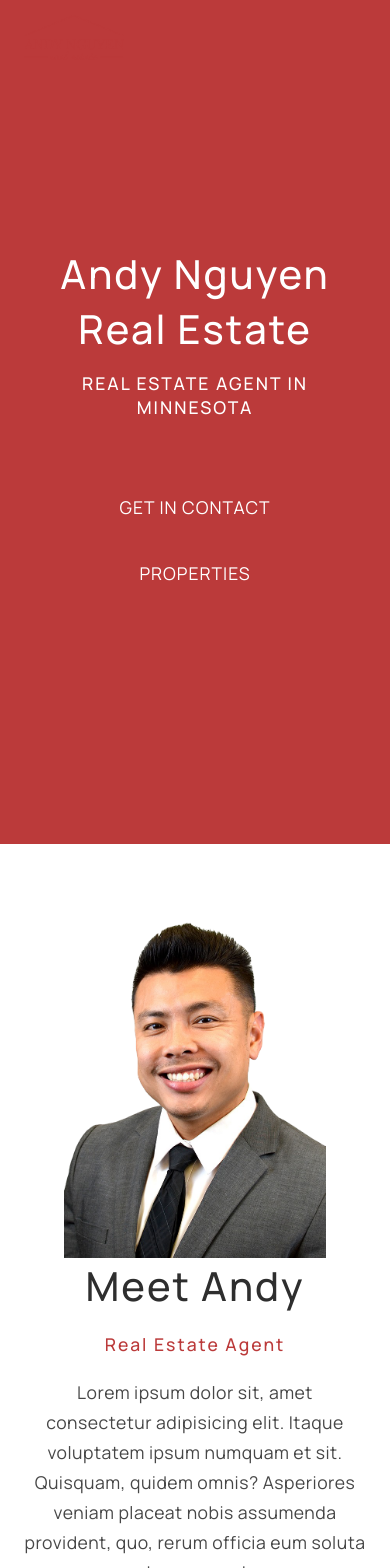
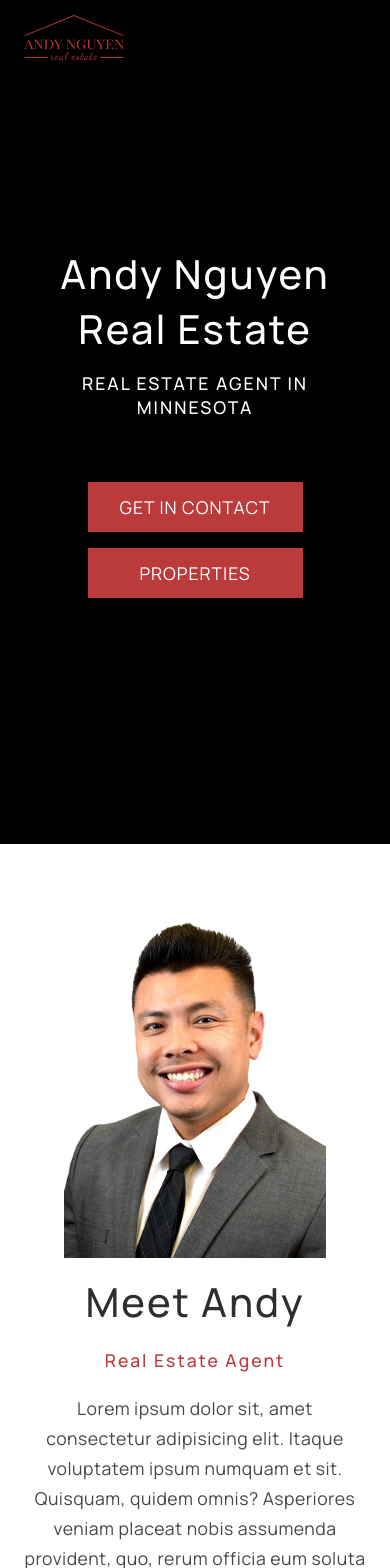
Before and after one commit to CJaclyn/anre-app, a Next.js app: page / in a window 390 px wide. Shown: the top 1568 px of the page. Built offline with nearby package versions, Linux system fonts and the light colour scheme; some icons are missing.

Commit message:
minor changes

```diff
--- a/styles/Home.css
+++ b/styles/Home.css
@@ -18,7 +18,7 @@
   position: relative;
   text-align: center;
   padding: 0 1.5rem;
-  background: #BB3A3A;
+  background: black;
   /*background: url('/header.jpg');
         background-position: center;
         background-repeat: no-repeat;
@@ -131,6 +131,7 @@
 
 .page-home .about h1 {
   position: relative;
+  margin-top: 1rem;
 }
 
 .page-home .about-container {
@@ -189,6 +190,10 @@
 
 .page-home .testimonials .line {
   margin: auto;
+}
+
+.page-home .testimonials h1 {
+  margin-top: 1rem;
 }
 
 .page-home .testimonial-imgs {
@@ -279,6 +284,9 @@
   .page-home .about .line {
     margin: initial;
   }
+  .page-home .about h1 {
+    margin-top: 0;
+  }
   .page-home .about-container {
     -webkit-box-orient: horizontal;
     -webkit-box-direction: reverse;
@@ -314,6 +322,9 @@
             flex-direction: row;
     height: 100vh;
   }
+  .page-home .testimonials h1 {
+    margin-top: 0;
+  }
   .page-home .testimonial-container {
     -webkit-box-flex: 50%;
         -ms-flex: 50%;
--- a/styles/Home.scss
+++ b/styles/Home.scss
@@ -11,7 +11,7 @@
         text-align: center;
         padding: 0 1.5rem;
 
-        background: $primaryColor;
+        background: black;
         /*background: url('/header.jpg');
         background-position: center;
         background-repeat: no-repeat;
@@ -107,6 +107,7 @@
 
         h1 {
             position: relative;
+            margin-top: 1rem;
         }
     }
 
@@ -150,6 +151,10 @@
 
         .line {
             margin: auto;
+        }
+
+        h1 {
+            margin-top: 1rem;
         }
     }
 
@@ -245,12 +250,19 @@
             }
         }
 
+        .about {
+            h1 {
+                margin-top: 0;
+            }
+        }
+
         .about-container {
             flex-direction: row-reverse;
             align-items: flex-end;
             width: auto;
             text-align: left;
             padding-bottom: 0;
+
         }
 
         .about-portrait {
@@ -274,6 +286,10 @@
         .testimonials {
             flex-direction: row;
             height: 100vh;
+
+            h1 {
+                margin-top: 0;
+            }
         }
 
         .testimonial-container {
--- a/styles/globals.css
+++ b/styles/globals.css
@@ -43,7 +43,6 @@ body {
  Ubuntu, Cantarell, Fira Sans, Droid Sans, Helvetica Neue, sans-serif;
   font-family: "Manrope", sans-serif;
   color: #222222;
-  cursor: none;
 }
 
 #__next {
--- a/styles/globals.scss
+++ b/styles/globals.scss
@@ -36,7 +36,7 @@ body {
     Ubuntu, Cantarell, Fira Sans, Droid Sans, Helvetica Neue, sans-serif;
   font-family: $secondaryFont;
   color: rgb(34, 34, 34);
-  cursor: none;
+  //cursor: none;
 }
 
 #__next {
```
Also changed, not shown: 2 other files (tests, documents, lock files or other folders).
